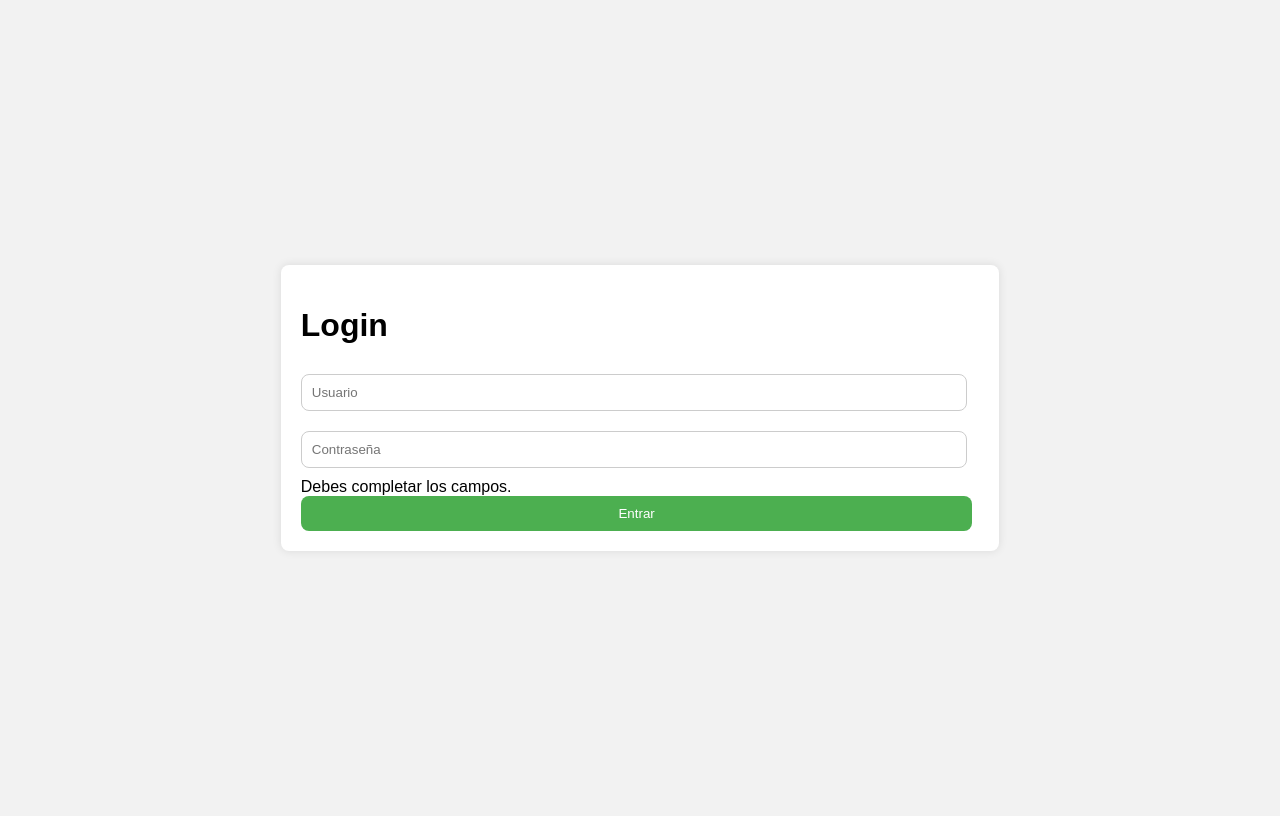
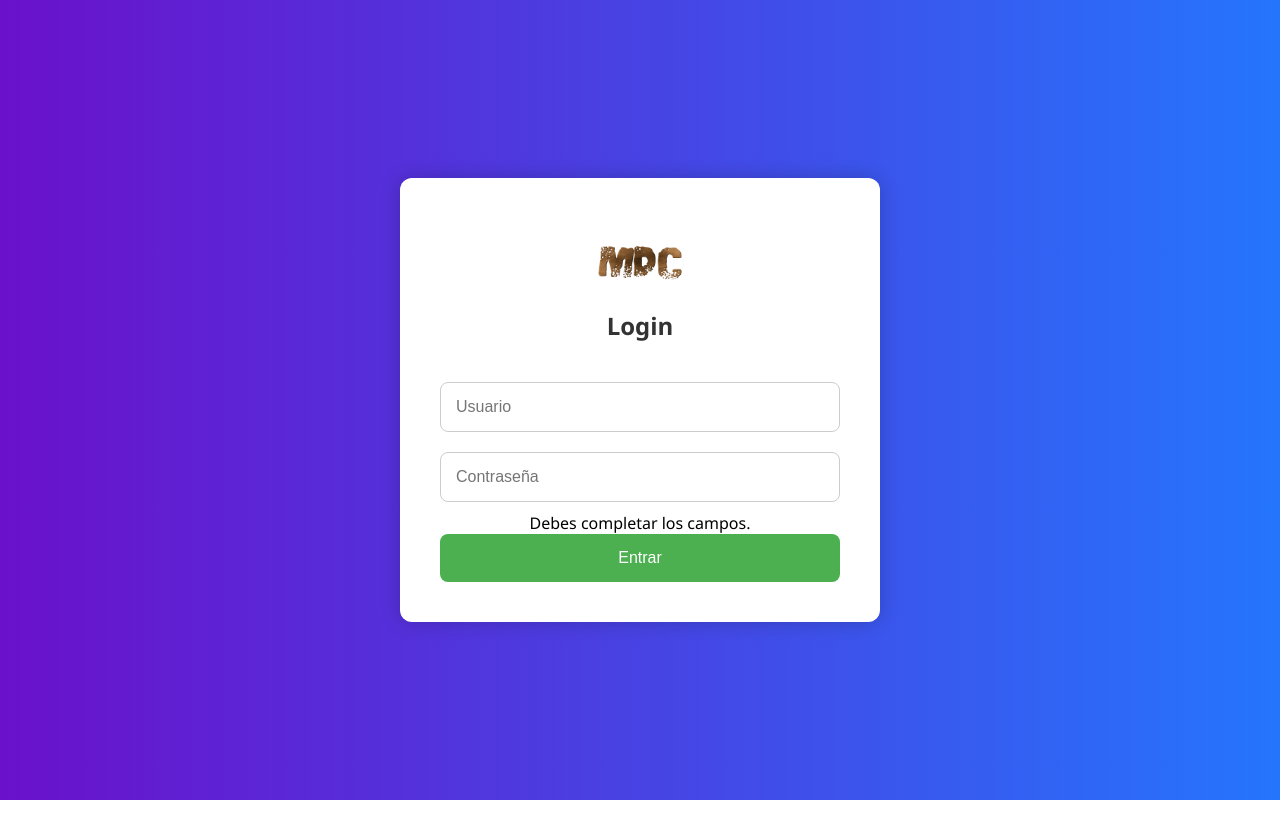
Before and after one commit to M-Donoso/DesarrolloDeInterfaces, a PHP site: page /login.php in a window 1280 px wide. Run offline with PHP 8.4, Linux system fonts and the light colour scheme.

Commit message:
30/10/2024

```diff
--- a/01-10-24-ClasePhP/controladores/C_Usuarios.php
+++ b/01-10-24-ClasePhP/controladores/C_Usuarios.php
@@ -9,6 +9,12 @@ class C_Usuarios extends Controlador{
  public function __construct(){
     parent::__construct(); //Ejecutar constructor del padre.
     $this->modelo = new M_Usuarios();
+ }
+
+ public function validarUsuario($datos=array()){
+   $id_Usuario=$this->modelo->login($datos);
+   return $id_Usuario;
+
  }
 
  public function getVistaFiltros($datos=array()){ //si ponemos = array estamos creando la variable (porque en php puede venir cualquier tipo de dato)) (esto significa q estamos esperando q nos venga un Array)
--- a/01-10-24-ClasePhP/login.php
+++ b/01-10-24-ClasePhP/login.php
@@ -7,12 +7,19 @@ extract($_POST);
 if($usuario== '' || $password== ''){
     $msj='Debes completar los campos.';
 }else{
-    if($usuario=='javier' && $password=='123'){
+    // Verificar usuario y password contra la BD
+    require_once 'controladores/C_Usuarios.php';
+    $objCont = new C_Usuarios();
+    $id_Usuario=$objCont->validarUsuario(array('usuario'=>$usuario, 'password'=>$password));
 
-        $_SESSION['login']=$usuario;
+
+
+    if($id_Usuario!=''){
 
         header('Location: index.php'); //saltar a esta pagina (no puede haber pintado nada antes)
     }else{
+        unset($_SESSION['login']);
+        unset($_SESSION['id_Usuario']);
         $msj='NO es correcto.';
     }
 }
@@ -26,37 +33,51 @@ if($usuario== '' || $password== ''){
     <title>Login Formulario</title>
     <style>
         body {
-            font-family: Arial, sans-serif;
+            font-family: 'Segoe UI', Tahoma, Geneva, Verdana, sans-serif;
             display: flex;
             justify-content: center;
             align-items: center;
             height: 100vh;
-            background-color: #f2f2f2;
+            background: linear-gradient(to right, #6a11cb, #2575fc);
+            margin: 0;
         }
         .login-container {
             background-color: #ffffff;
-            padding: 20px;
-            border-radius: 8px;
-            box-shadow: 0 0 10px rgba(0, 0, 0, 0.1);
+            padding: 40px;
+            border-radius: 12px;
+            box-shadow: 0 0 20px rgba(0, 0, 0, 0.2);
+            text-align: center;
+            width: 400px;
+            max-width: 100%;
+        }
+        .login-logo {
+            width: 90px;
+            margin-bottom: -20px;
         }
         .login-container h1 {
-            margin-bottom: 20px;
+            margin-bottom: 30px;
+            font-size: 24px;
+            color: #333;
         }
         .login-container input {
-            width: 95%;
-            padding: 10px;
+            width: 100%;
+            padding: 15px;
             margin: 10px 0;
             border: 1px solid #ccc;
             border-radius: 8px;
+            font-size: 16px;
+            box-sizing: border-box;
         }
         .login-container button {
-            width: 99%;
-            padding: 10px;
+            width: 100%;
+            padding: 15px;
             background-color: #4CAF50;
             color: #ffffff;
             border: none;
             border-radius: 8px;
+            font-size: 16px;
             cursor: pointer;
+            transition: background-color 0.3s ease;
         }
         .login-container button:hover {
             background-color: #45a049;
@@ -65,6 +86,7 @@ if($usuario== '' || $password== ''){
 </head>
 <body>
     <div class="login-container">
+        <img src="icono/512x512.png" alt="Logo" class="login-logo">
         <h1>Login</h1>
         <form id="formularioLogin" method="post" action="login.php">
             <input type="text" name="usuario" id="login" placeholder="Usuario" required value="<?php echo $usuario; ?>">
```
Also changed, not shown: 01-10-24-ClasePhP/modelos/M_Usuarios.php (+23 -0 lines).
